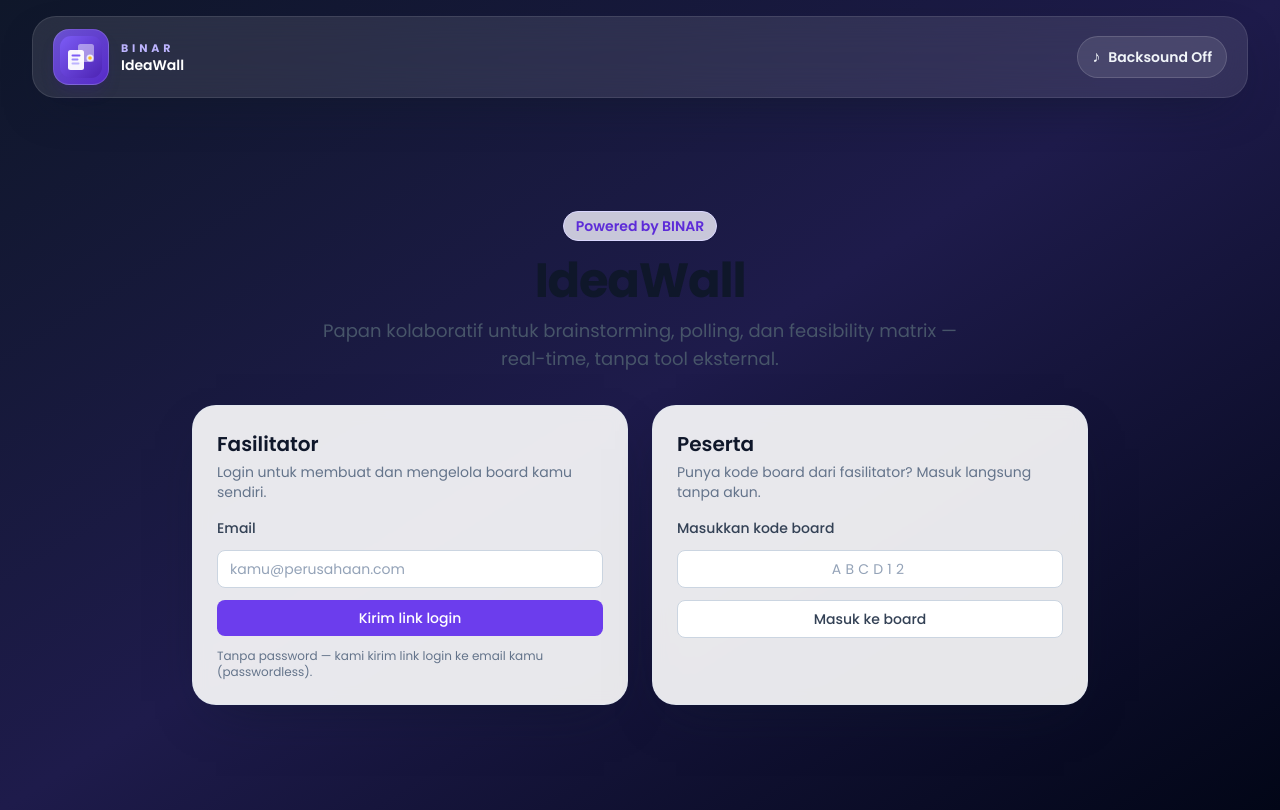
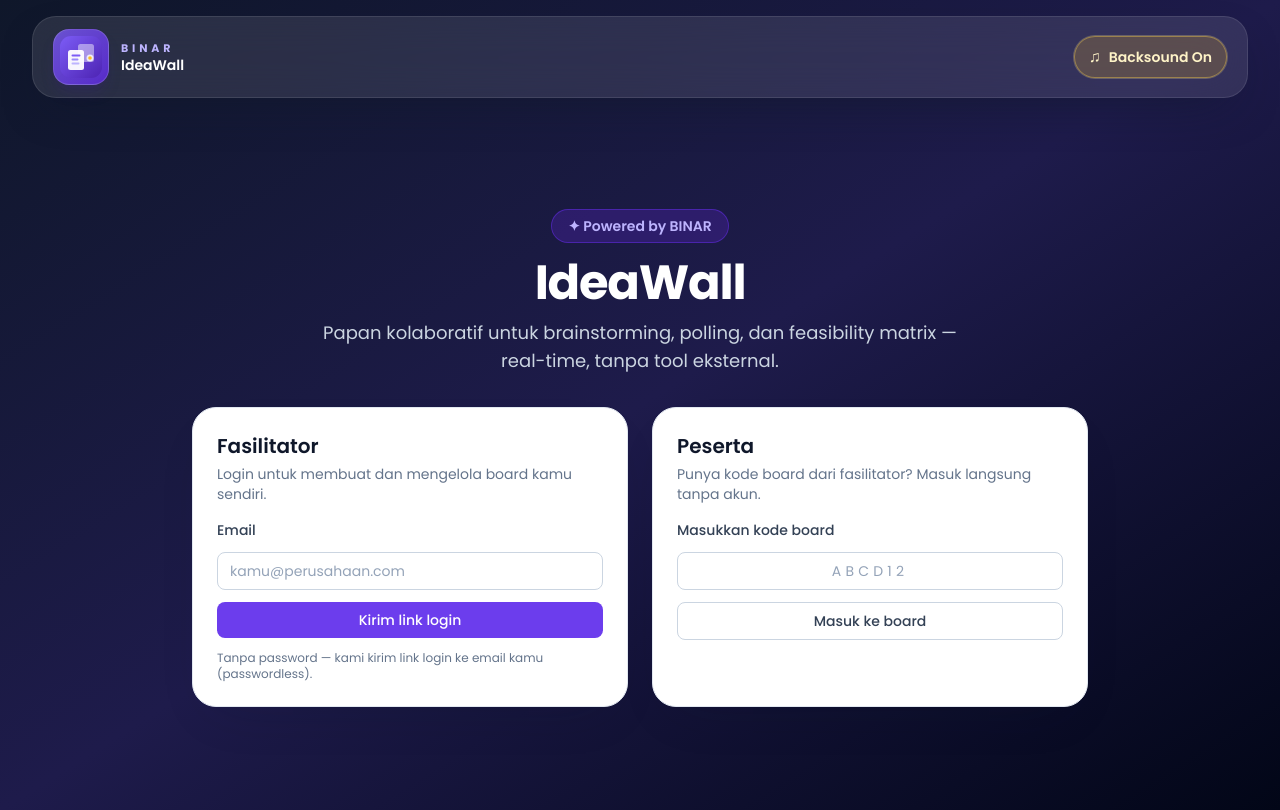
Before and after one commit to binarlearning2/ideawall-3, a Next.js app: page / in a window 1280 px wide. Built offline with nearby package versions, Linux system fonts and the light colour scheme; no server answers.

Commit message:
Sync latest UI and audio refinements

```diff
--- a/app/globals.css
+++ b/app/globals.css
@@ -3,7 +3,6 @@
 @tailwind utilities;
 
 :root {
-  color-scheme: light;
   --font-poppins: "Poppins", sans-serif;
 }
 
@@ -12,11 +11,3 @@
   height: 100%;
   font-family: var(--font-poppins);
 }
-
-html.dark {
-  color-scheme: dark;
-}
-
-body {
-  transition: background-color 0.3s ease, color 0.3s ease;
-}
--- a/app/layout.tsx
+++ b/app/layout.tsx
@@ -17,8 +17,8 @@
 
 export default function RootLayout({ children }: { children: React.ReactNode }) {
   return (
-    <html lang="id" suppressHydrationWarning className={poppins.variable}>
-      <body className="min-h-screen bg-slate-50 text-slate-900 antialiased transition-colors duration-300 dark:bg-slate-950 dark:text-slate-100">
+    <html lang="id" className={`${poppins.variable} dark`}>
+      <body className="min-h-screen bg-slate-950 text-white antialiased">
         <BrandShell>{children}</BrandShell>
       </body>
     </html>
--- a/app/page.tsx
+++ b/app/page.tsx
@@ -16,30 +16,31 @@
   return (
     <main className="flex min-h-[calc(100vh-8rem)] flex-col items-center justify-center gap-8 px-2 py-8 sm:px-6 lg:px-8">
       <div className="max-w-3xl text-center">
-        <div className="mb-4 inline-flex items-center rounded-full border border-brand-200 bg-brand-50/80 px-3 py-1 text-sm font-semibold text-brand-700 shadow-sm dark:border-brand-800/70 dark:bg-brand-950/40 dark:text-brand-200">
-          Powered by BINAR
+        <div className="mb-4 inline-flex items-center rounded-full border border-brand-700/60 bg-brand-900/50 px-4 py-1.5 text-sm font-semibold text-brand-300">
+          ✦ Powered by BINAR
         </div>
-        <h1 className="text-4xl font-bold tracking-tight text-slate-900 sm:text-5xl dark:text-slate-50">
+        <h1 className="text-4xl font-extrabold tracking-tight text-white sm:text-5xl">
           IdeaWall
         </h1>
-        <p className="mx-auto mt-3 max-w-2xl text-base text-slate-600 sm:text-lg dark:text-slate-300">
+        <p className="mx-auto mt-3 max-w-2xl text-base text-slate-300 sm:text-lg">
           Papan kolaboratif untuk brainstorming, polling, dan feasibility matrix —
           real-time, tanpa tool eksternal.
         </p>
       </div>
 
+      {/* Kartu — selalu putih, tidak berubah saat mode malam */}
       <div className="grid w-full max-w-4xl gap-6 lg:grid-cols-2">
-        <div className="rounded-3xl border border-slate-200/80 bg-white/90 p-6 shadow-[0_20px_50px_-24px_rgba(15,23,42,0.55)] backdrop-blur dark:border-slate-700/80 dark:bg-slate-900/80">
-          <h2 className="mb-1 text-xl font-semibold text-slate-900 dark:text-slate-100">Fasilitator</h2>
-          <p className="mb-4 text-sm text-slate-500 dark:text-slate-400">
+        <div className="rounded-3xl border border-slate-200 bg-white p-6 shadow-[0_20px_50px_-24px_rgba(15,23,42,0.18)] backdrop-blur">
+          <h2 className="mb-1 text-xl font-semibold text-slate-900">Fasilitator</h2>
+          <p className="mb-4 text-sm text-slate-500">
             Login untuk membuat dan mengelola board kamu sendiri.
           </p>
           <LoginForm />
         </div>
 
-        <div className="rounded-3xl border border-slate-200/80 bg-white/90 p-6 shadow-[0_20px_50px_-24px_rgba(15,23,42,0.55)] backdrop-blur dark:border-slate-700/80 dark:bg-slate-900/80">
-          <h2 className="mb-1 text-xl font-semibold text-slate-900 dark:text-slate-100">Peserta</h2>
-          <p className="mb-4 text-sm text-slate-500 dark:text-slate-400">
+        <div className="rounded-3xl border border-slate-200 bg-white p-6 shadow-[0_20px_50px_-24px_rgba(15,23,42,0.18)] backdrop-blur">
+          <h2 className="mb-1 text-xl font-semibold text-slate-900">Peserta</h2>
+          <p className="mb-4 text-sm text-slate-500">
             Punya kode board dari fasilitator? Masuk langsung tanpa akun.
           </p>
           <JoinCodeForm />
--- a/components/BrandShell.tsx
+++ b/components/BrandShell.tsx
@@ -32,14 +32,33 @@
 }
 
 export function BrandShell({ children }: { children: React.ReactNode }) {
-  const [musicEnabled, setMusicEnabled] = useState(false);
+  // Default ON — musik langsung mulai saat halaman dibuka
+  const [musicEnabled, setMusicEnabled] = useState(true);
   const audioRef = useRef<HTMLAudioElement | null>(null);
+  const musicEnabledRef = useRef(true);
+
+  // Sinkronkan ref agar closure di listener selalu punya nilai terbaru
+  useEffect(() => {
+    musicEnabledRef.current = musicEnabled;
+  }, [musicEnabled]);
 
   useEffect(() => {
     const audio = new Audio("/Harvestmoon-sound.mp3");
     audio.loop = true;
     audio.preload = "auto";
     audioRef.current = audio;
+
+    // Coba langsung play; jika browser blokir (policy autoplay),
+    // tunggu gesture pertama user lalu coba lagi
+    void audio.play().catch(() => {
+      const resume = () => {
+        if (musicEnabledRef.current) {
+          void audio.play().catch(() => undefined);
+        }
+      };
+      document.addEventListener("click", resume, { once: true });
+      document.addEventListener("keydown", resume, { once: true });
+    });
 
     return () => {
       audio.pause();
@@ -49,7 +68,6 @@
 
   useEffect(() => {
     if (!audioRef.current) return;
-
     if (musicEnabled) {
       void audioRef.current.play().catch(() => undefined);
     } else {
--- a/components/ui/Input.tsx
+++ b/components/ui/Input.tsx
@@ -7,7 +7,7 @@
   return (
     <input
       className={cn(
-        "w-full rounded-lg border border-slate-300 px-3 py-2 text-sm placeholder:text-slate-400",
+        "w-full rounded-lg border border-slate-300 bg-white px-3 py-2 text-sm text-slate-900 placeholder:text-slate-400",
         "focus:border-brand-500 focus:outline-none focus:ring-2 focus:ring-brand-100",
         className
       )}
```
Also changed, not shown: 1 other file (tests, documents, lock files or other folders).
